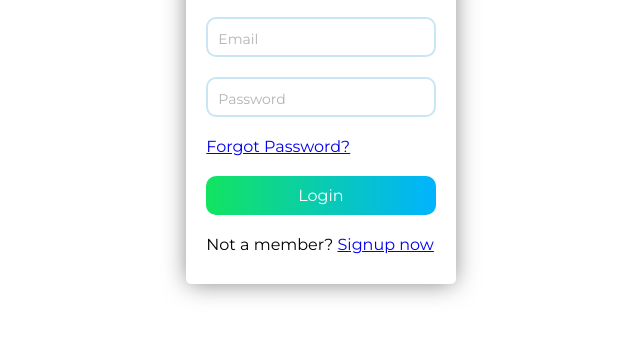
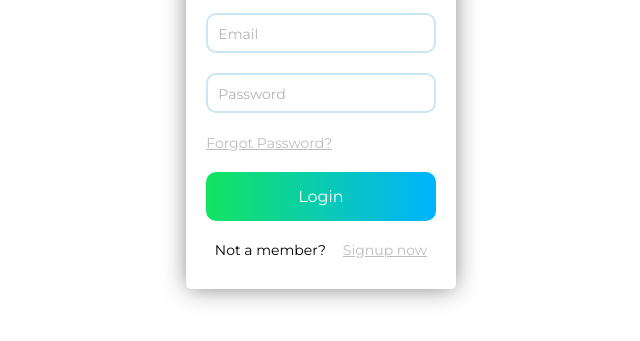
Before and after one commit to meloknaasfalte/profile-card, a plain HTML site: page login-form/index.html in a window 1280 px wide. Shown: the part 299-640 px from the top of the page, without its empty margins (319-959 px from the left). Drawn offline with Linux system fonts and the light colour scheme.

Commit message:
feat: add some style

```diff
--- a/login-form/index.html
+++ b/login-form/index.html
@@ -24,14 +24,14 @@
                 <div class="content">
 
                     <div class="pass-link">
-                        <a href="#">Forgot Password?</a>
+                        <a class="sub-content"href="#">Forgot Password?</a>
                     </div>
                 </div>
                 <div class="field">
                     <input type="submit" value="Login" class="btn__login">
                 </div>
                 <div class="signup-link">
-                    Not a member? <a href="#">Signup now</a>
+                    Not a member? <a href="#" class="sub-content">Signup now</a>
                 </div>
             </form>
         </div>
--- a/login-form/style.css
+++ b/login-form/style.css
@@ -83,8 +83,29 @@ form {
     width: 100%;
     cursor: pointer;
     border-radius: 10px;
-    padding: 10px 0;
+    padding: 15px 0;
     color: #fff;
     font-size: 16px;
     background: linear-gradient(90deg, rgba(2, 0, 36, 1) 0%, rgba(18, 228, 97, 1) 0%, rgba(0, 179, 255, 1) 100%);
 }
+
+.pass-link a{
+
+}
+
+.sub-content:hover{
+    color: #30b6ff;
+}
+
+.sub-content {
+    transition: all 0.3s ease;
+    cursor: pointer;
+    font-size: 14px;
+    color: #bdbdbd;
+}
+
+.signup-link {
+    font-size: 14px;
+    display: flex;
+    justify-content: space-around;
+}
```
